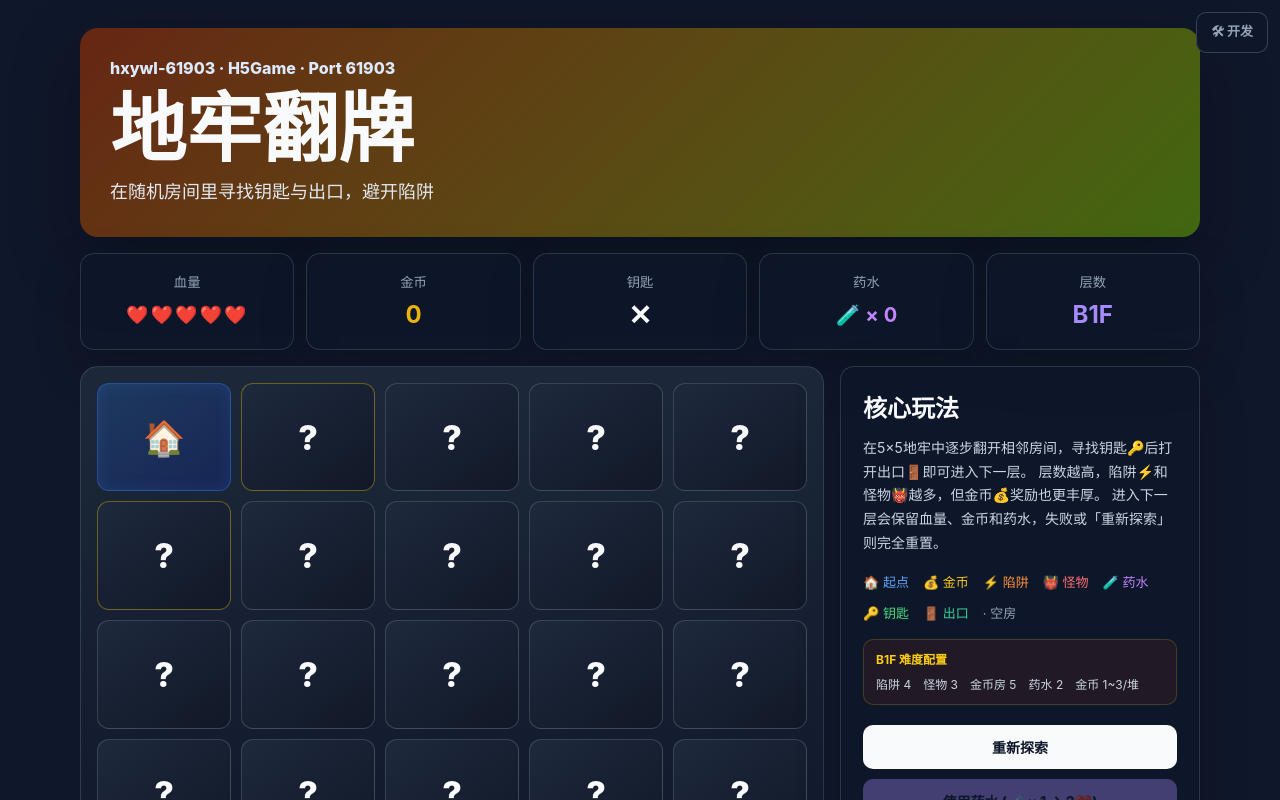
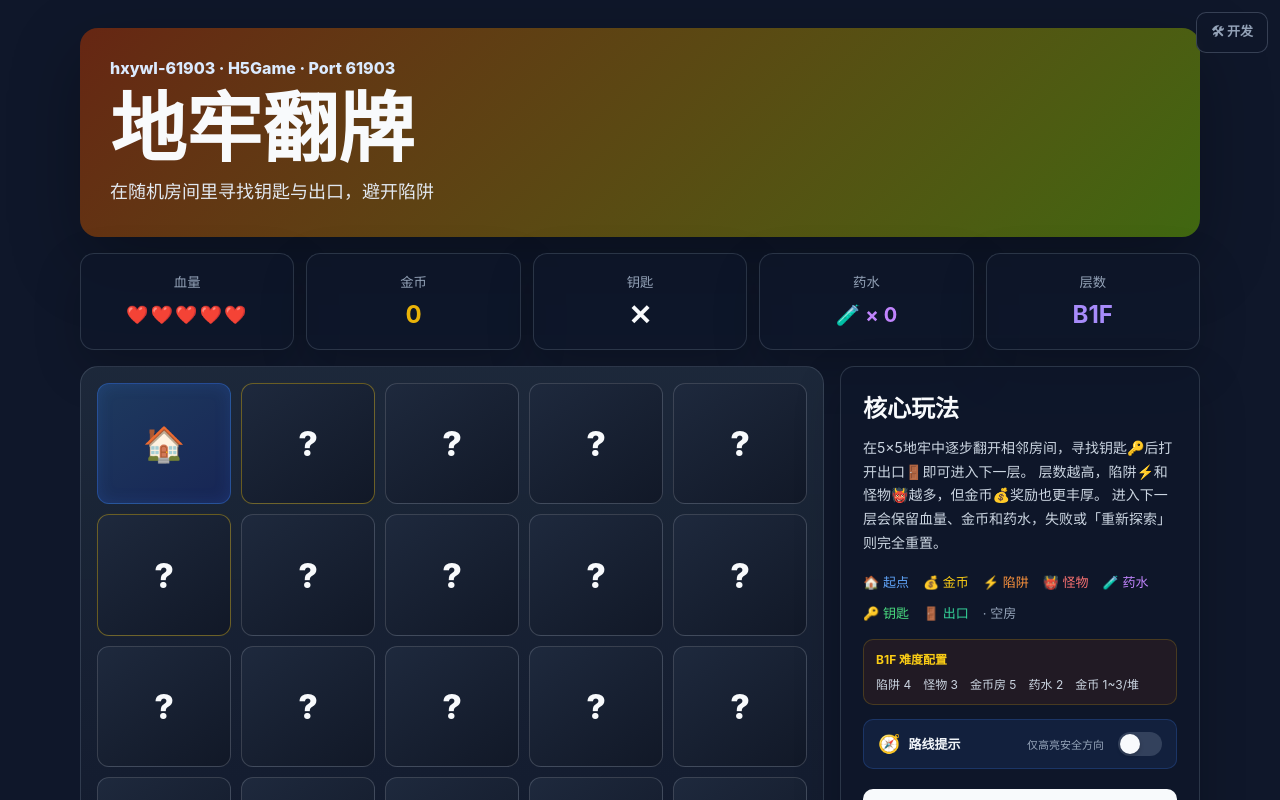
Before and after one commit to aliAjax/hxywl-61903-b85da14, a React (Vite) app: page / in a window 1280 px wide. Shown: the top 800 px of the page. Built offline with nearby package versions, Linux system fonts and the light colour scheme.

Commit message:
.3436396082391580:e296e884dd34b7a5171b0754bc6daa39_6a36015eeaff1d2daeeba99b.6a360162eaff1d2daeeba9a3.6a360162ca26944d9b249c49:Trae CN.T(2026/6/20 10:56:34)

```diff
--- a/src/App.tsx
+++ b/src/App.tsx
@@ -296,8 +296,10 @@ export default function App() {
   const [debugLog, setDebugLog] = useState<string[]>([]);
   const [revealAllRooms, setRevealAllRooms] = useState(false);
   const [historyFilter, setHistoryFilter] = useState<HistoryFilter>("all");
+  const [showRouteHint, setShowRouteHint] = useState(loadedSave?.showRouteHint ?? false);
 
   const saveRestoredRef = useRef(!!loadedSave);
+  const frozenRouteHintRef = useRef<Set<number>>(new Set());
 
   useEffect(() => {
     if (saveRestoredRef.current) {
@@ -338,8 +340,9 @@ export default function App() {
       battleLog,
       battleRoomIdx,
       history,
+      showRouteHint,
     });
-  }, [board, hp, coins, keys, potions, floor, status, turn, stats, battleState, currentMonster, battleLog, battleRoomIdx, history, showSettlement]);
+  }, [board, hp, coins, keys, potions, floor, status, turn, stats, battleState, currentMonster, battleLog, battleRoomIdx, history, showSettlement, showRouteHint]);
 
   const flippable = useMemo(() => {
     if (battleState !== "idle") return new Set<number>();
@@ -353,6 +356,29 @@ export default function App() {
     }
     return set;
   }, [board, battleState]);
+
+  const safeRouteHintCells = useMemo(() => {
+    const set = new Set<number>();
+    for (let i = 0; i < TOTAL; i++) {
+      if (board[i].revealed) {
+        for (const n of getNeighbors(i)) {
+          if (!board[n].revealed) {
+            const t = board[n].type;
+            if (t !== "trap" && t !== "monster") {
+              set.add(n);
+            }
+          }
+        }
+      }
+    }
+    return set;
+  }, [board]);
+
+  useEffect(() => {
+    if (battleState === "idle" && !showSettlement) {
+      frozenRouteHintRef.current = new Set(safeRouteHintCells);
+    }
+  }, [safeRouteHintCells, battleState, showSettlement]);
 
   const exitRevealed = useMemo(
     () => board.some((r: Room) => r.type === "exit" && r.revealed),
@@ -1062,6 +1088,11 @@ export default function App() {
         <div className="board">
           {displayBoard.map((room: Room, idx: number) => {
             const isFlippable = flippable.has(idx) && !room.revealed;
+            const hintCells = battleState !== "idle" || showSettlement
+              ? frozenRouteHintRef.current
+              : safeRouteHintCells;
+            const isRouteHint = showRouteHint && hintCells.has(idx) && !room.revealed;
+            const showFlippableHighlight = isFlippable && !showRouteHint;
             const canClickExit =
               room.revealed && room.type === "exit" && keys > 0 && canFlip;
             const isDefeated = room.type === "monster" && room.defeated;
@@ -1073,7 +1104,8 @@ export default function App() {
                   "cell",
                   room.type,
                   room.revealed ? "revealed" : "",
-                  isFlippable ? "flippable" : "",
+                  showFlippableHighlight ? "flippable" : "",
+                  isRouteHint ? "route-hint" : "",
                   canClickExit ? "can-exit" : "",
                   isDefeated ? "defeated" : "",
                   isDisabled ? "disabled" : "",
@@ -1118,6 +1150,20 @@ export default function App() {
               <span>药水 {floorCfg.potionCt}</span>
               <span>金币 {floorCfg.coinMin}~{floorCfg.coinMax}/堆</span>
             </div>
+          </div>
+          <div className="route-hint-toggle">
+            <label className="toggle-label">
+              <span className="toggle-icon">🧭</span>
+              <span className="toggle-text">路线提示</span>
+              <span className="toggle-desc">仅高亮安全方向</span>
+              <button
+                type="button"
+                className={`toggle-switch ${showRouteHint ? "toggle-on" : "toggle-off"}`}
+                onClick={() => setShowRouteHint((prev) => !prev)}
+              >
+                <span className="toggle-knob" />
+              </button>
+            </label>
           </div>
           <div className="actions">
             <button
--- a/src/config/saveSystem.ts
+++ b/src/config/saveSystem.ts
@@ -63,6 +63,7 @@ export interface SaveData {
   battleLog: SavedBattleLog[];
   battleRoomIdx: number;
   history: SavedTurnRecord[];
+  showRouteHint?: boolean;
 }
 
 export interface LoadResult {
--- a/src/styles.css
+++ b/src/styles.css
@@ -226,6 +226,111 @@ button {
   box-shadow: 0 0 18px rgba(250, 204, 21, 0.15);
 }
 
+.cell.route-hint {
+  border-color: rgba(59, 130, 246, 0.45);
+  animation: route-hint-pulse 2.2s ease-in-out infinite;
+  cursor: pointer;
+  position: relative;
+}
+
+.cell.route-hint::after {
+  content: "";
+  position: absolute;
+  inset: 6px;
+  border-radius: 8px;
+  border: 1px dashed rgba(96, 165, 250, 0.35);
+  pointer-events: none;
+}
+
+.cell.route-hint:hover {
+  transform: scale(1.06);
+  border-color: rgba(96, 165, 250, 0.8);
+  background: linear-gradient(145deg, #1e3350, #141e30);
+  box-shadow: 0 0 18px rgba(59, 130, 246, 0.18);
+}
+
+@keyframes route-hint-pulse {
+  0%, 100% {
+    border-color: rgba(59, 130, 246, 0.25);
+    box-shadow: 0 0 0 rgba(59, 130, 246, 0);
+  }
+  50% {
+    border-color: rgba(96, 165, 250, 0.55);
+    box-shadow: 0 0 14px rgba(59, 130, 246, 0.12);
+  }
+}
+
+.route-hint-toggle {
+  margin-top: 14px;
+  padding: 12px 14px;
+  border-radius: 10px;
+  background: rgba(59, 130, 246, 0.1);
+  border: 1px solid rgba(59, 130, 246, 0.22);
+}
+
+.toggle-label {
+  display: flex;
+  align-items: center;
+  gap: 8px;
+  cursor: pointer;
+  user-select: none;
+}
+
+.toggle-icon {
+  font-size: 18px;
+  line-height: 1;
+}
+
+.toggle-text {
+  font-weight: 800;
+  font-size: 13px;
+  color: #f1f5f9;
+  flex: 1;
+}
+
+.toggle-desc {
+  font-size: 11px;
+  color: #94a3b8;
+  margin-right: 6px;
+}
+
+.toggle-switch {
+  position: relative;
+  width: 44px;
+  height: 24px;
+  padding: 0;
+  border: 0;
+  border-radius: 12px;
+  cursor: pointer;
+  transition: background 200ms ease;
+  flex-shrink: 0;
+}
+
+.toggle-switch.toggle-off {
+  background: rgba(100, 116, 139, 0.4);
+}
+
+.toggle-switch.toggle-on {
+  background: linear-gradient(135deg, #3b82f6, #2563eb);
+  box-shadow: 0 0 10px rgba(59, 130, 246, 0.35);
+}
+
+.toggle-knob {
+  position: absolute;
+  top: 2px;
+  left: 2px;
+  width: 20px;
+  height: 20px;
+  border-radius: 50%;
+  background: #f8fafc;
+  transition: transform 200ms cubic-bezier(0.4, 0, 0.2, 1);
+  box-shadow: 0 2px 4px rgba(0, 0, 0, 0.2);
+}
+
+.toggle-switch.toggle-on .toggle-knob {
+  transform: translateX(20px);
+}
+
 .cell.can-exit {
   cursor: pointer;
   animation: glow-exit 1.5s ease-in-out infinite;
@@ -622,6 +727,18 @@ button {
   .actions button {
     min-height: 40px;
     font-size: 13px;
+  }
+
+  .route-hint-toggle {
+    padding: 10px 12px;
+  }
+
+  .toggle-text {
+    font-size: 12px;
+  }
+
+  .toggle-desc {
+    display: none;
   }
 
   .side-panel,
```
